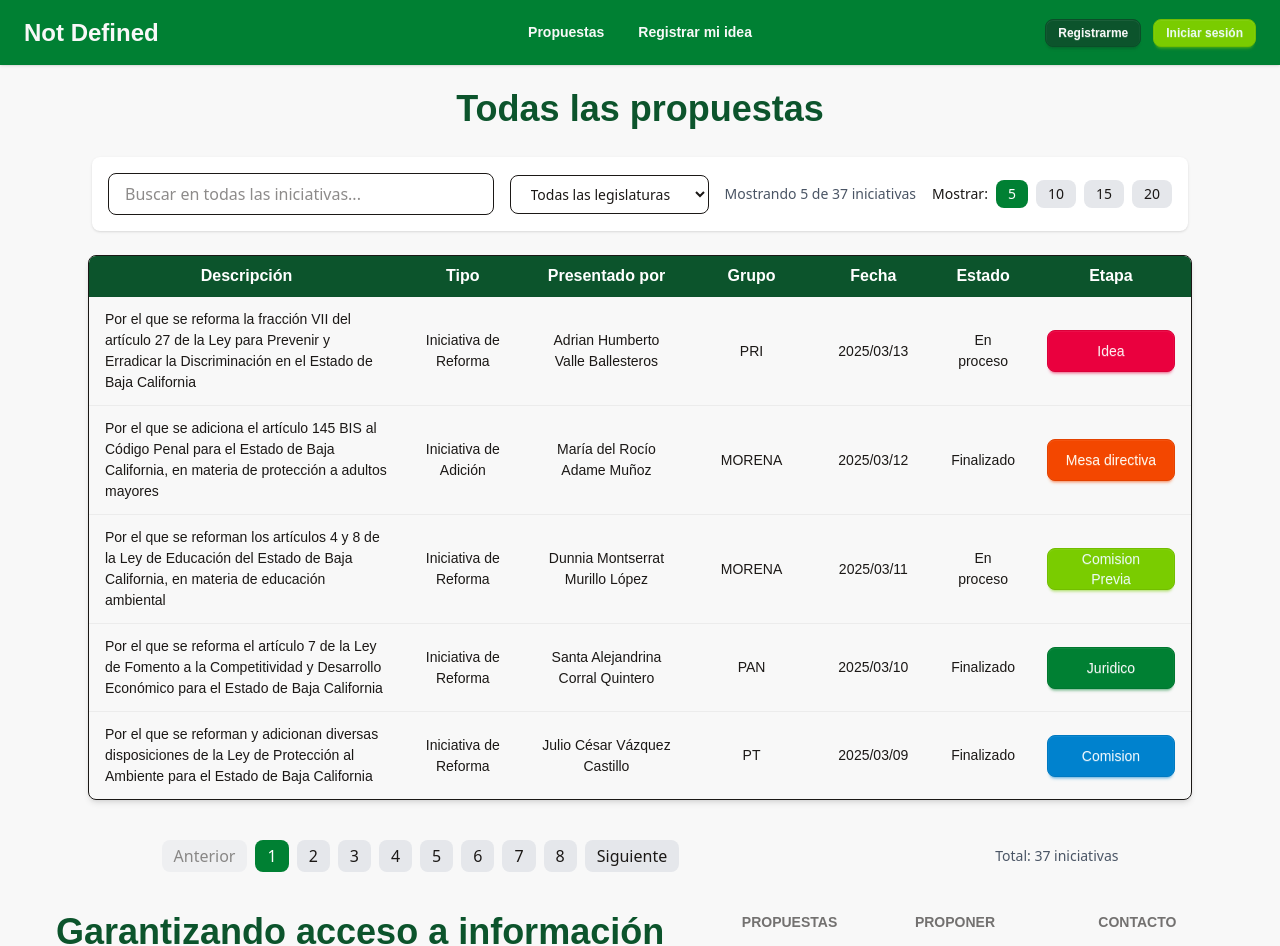
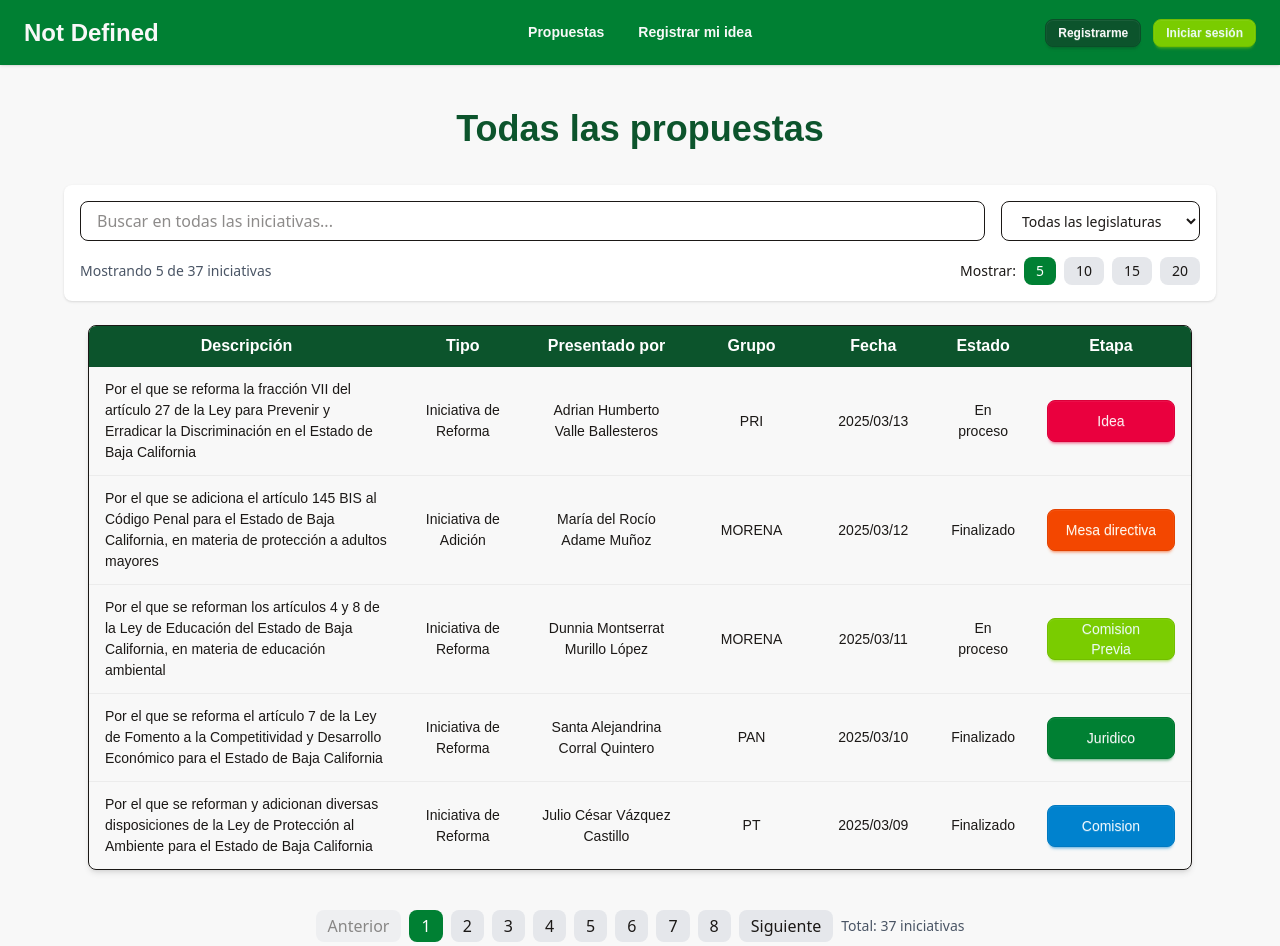
Before and after one commit to tessarivas/NotDefined, a React (Vite) app: page /NotDefined/proposals in a window 1280 px wide. Shown: the top 946 px of the page. Built offline with nearby package versions, Linux system fonts and the light colour scheme; a web font is replaced by a local one.

Commit message:
pequeños cambios de front

```diff
--- a/src/components/Intro.jsx
+++ b/src/components/Intro.jsx
@@ -53,6 +53,10 @@ export const Intro = () => {
           </div>
         </div>
       </div>
+
+      <h2 className="text-4xl text-center text-neutral font-title-text pt-7 pb-5">
+        Últimas propuestas
+      </h2>
     </div>
   );
 };
--- a/src/pages/AllProposals.jsx
+++ b/src/pages/AllProposals.jsx
@@ -37,15 +37,15 @@ export const AllProposals = () => {
 
   return (
     <div className="container mx-auto px-4">
-      <h1 className="align-middle text-center text-2xl lg:text-4xl font-title-text font-bold text-secondary  mt-6 mb-4">
+      <h1 className="text-center text-2xl lg:text-4xl font-title-text font-bold text-secondary mt-6 mb-4 p-5">
         Todas las propuestas
       </h1>
-      <div className="ml-19 mr-19 flex mt-7 justify-between items-center gap-4 max-w-6xl mx-auto bg-white p-4 rounded-lg shadow-sm">
-        <div className="flex flex-1 items-center gap-4">
+      <div className="flex flex-col items-center gap-4 max-w-6xl mx-auto bg-white p-4 rounded-lg shadow-sm">
+        <div className="flex flex-col md:flex-row w-full justify-between items-center gap-4">
           <input
             type="text"
             placeholder="Buscar en todas las iniciativas..."
-            className="flex-1 px-4 py-2 border rounded-lg focus:outline-none focus:ring-2 focus:ring-primary"
+            className="flex-1 px-4 py-2 border rounded-lg focus:outline-none focus:ring-2 focus:ring-primary h-10"
             value={searchTerm}
             onChange={(e) => setSearchTerm(e.target.value)}
           />
@@ -55,7 +55,7 @@ export const AllProposals = () => {
               setSelectedLegislature(e.target.value);
               setCurrentPage(1);
             }}
-            className="px-4 py-2 border rounded-lg focus:outline-none focus:ring-2 focus:ring-primary text-sm"
+            className="px-4 py-2 border rounded-lg focus:outline-none focus:ring-2 focus:ring-primary text-sm h-10"
           >
             <option value="all">Todas las legislaturas</option>
             {availableLegislatures.map((legislature) => (
@@ -66,7 +66,7 @@ export const AllProposals = () => {
           </select>
         </div>
 
-        <div className="flex items-center gap-4">
+        <div className="flex flex-col md:flex-row w-full justify-between items-center gap-4">
           <div className="text-sm text-gray-600 whitespace-nowrap">
             Mostrando {Math.min(limit, filteredInitiatives.length)} de{" "}
             {filteredInitiatives.length} iniciativas
@@ -125,7 +125,7 @@ export const AllProposals = () => {
         >
           Siguiente
         </button>
-        <div className="ml-77 text-sm text-gray-600 whitespace-nowrap">
+        <div className="text-sm text-gray-600 whitespace-nowrap">
           Total: {filteredInitiatives.length} iniciativas
         </div>
       </div>
```
